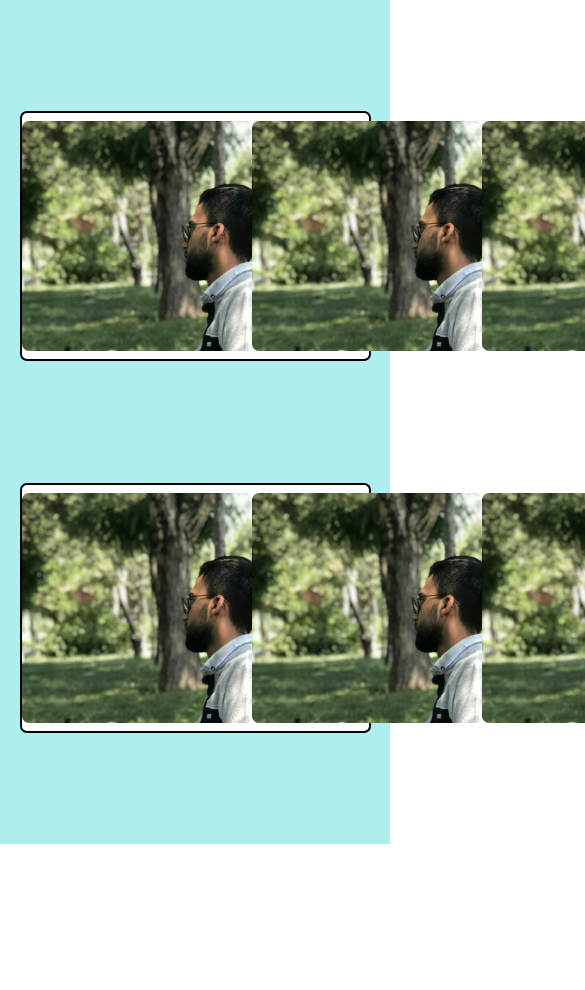
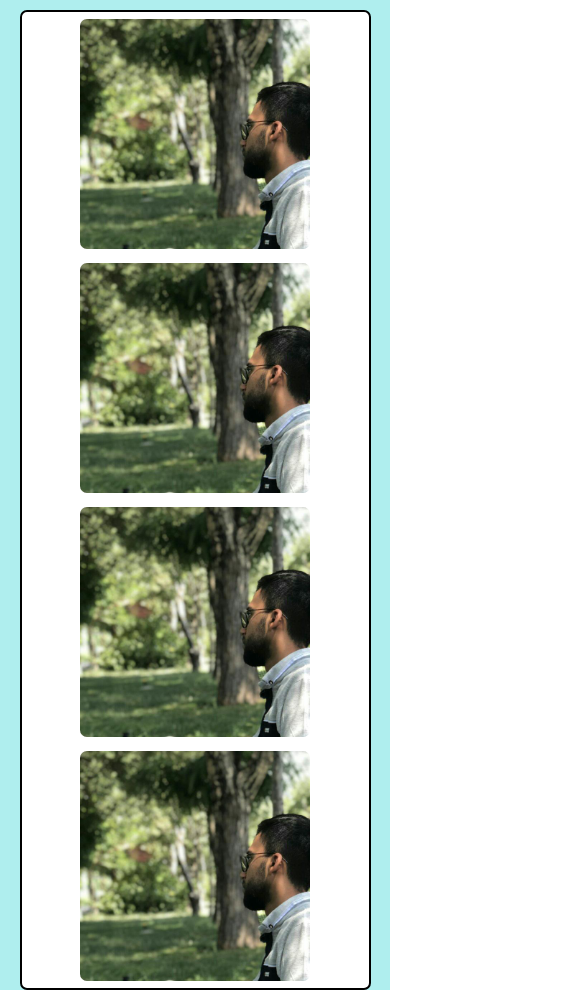
Before and after one commit to hossein-heydari79/responsive-box, a plain HTML site: page index.html in a window 390 px wide. Shown: the top 990 px of the page, 585 px wide, since content can reach past the window. Before the commit the page ends 844 px from the top, so only its background shows below. Drawn offline with Linux system fonts and the light colour scheme.

Commit message:
modify divs and img in mobile

```diff
--- a/styles.css
+++ b/styles.css
@@ -12,7 +12,7 @@ body {
 
 .container {
     width: 100%;
-    height: 100%;
+    height: 700px;
     display: flex;
     flex-direction: column;
     justify-content: space-evenly;
@@ -22,7 +22,7 @@ body {
 
 .div-boxes {
     width: 90%;
-    height: 250px;
+    height: 280px;
     background-color: white;
     border: 2px solid black;
     border-radius: 7px;
@@ -42,3 +42,27 @@ body {
     height: 230px;
     border-radius: 7px;
 }
+
+@media screen and (max-width: 1052px) {
+    .div-boxes {
+        height: 500px;
+        display: flex;
+        flex-wrap: wrap;
+        align-items: center;
+    }
+    .container {
+        height: 1000px;
+    }
+}
+
+@media screen and (max-width: 580px) {
+    .div-boxes {
+        height: 1000px;
+        display: flex;
+        flex-wrap: wrap;
+        align-items: center;
+    }
+    .container {
+        height: 2000px;
+    }
+}
```
